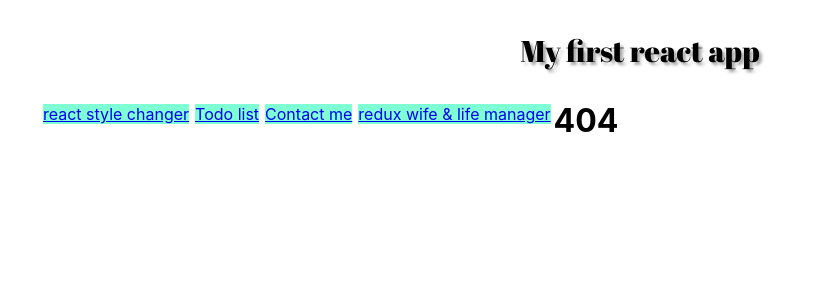
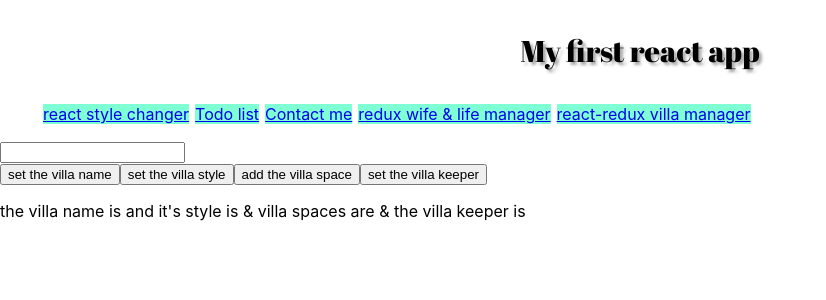
Before and after one commit to sinazaker1400/first_try, a React (Create React App) app: page /react-redux in a window 1280 px wide. Before the commit this address had no page. Shown: the top 300 px of the page, without its empty margins (0-826 px from the left). Built offline with nearby package versions, Linux system fonts and the light colour scheme; a web font is replaced by a local one.

Commit message:
adding react-redux with structure

```diff
--- a/src/App.js
+++ b/src/App.js
@@ -1,4 +1,3 @@
-
 import ReactDOM from "react-dom";
 import { BrowserRouter, Routes, Route } from "react-router-dom";
 import Layout from "./pages/Layout";
@@ -7,6 +6,9 @@ import Blogs from "./pages/Blogs";
 import Contact from "./pages/Contact";
 import Wives from "./pages/Redux";
 import NoPage from "./pages/NoPage";
+import { Provider } from "react-redux";
+import store from "./pages/react-redux/store";
+import ReactReduxApp from "./pages/react-redux/containers/app";
 
 export default function App() {
   return (
@@ -35,6 +37,7 @@ export default function App() {
           <Route path="blogs" element={<Blogs />} />
           <Route path="contact" element={<Contact />} />
           <Route path="Redux" element={<Wives />} />
+          <Route path="react-redux" element={<Provider store={store}><ReactReduxApp /></Provider>} />
           <Route path="*" element={<NoPage />} />
         </Route>
       </Routes>
--- a/src/pages/Layout.js
+++ b/src/pages/Layout.js
@@ -20,6 +20,9 @@ const Layout = () => {
           <li>
             <Link to="/redux">redux wife & life manager</Link>
           </li>
+          <li>
+            <Link to="/react-redux">react-redux villa manager</Link>
+          </li>
         </ul>
       </nav>
 
--- /dev/null
+++ b/src/pages/react-redux/actions/villaActions.js
@@ -0,0 +1,34 @@
+export function setName(name) {
+    return {
+        type: "SET_NAME",
+        payload: name
+    };
+};
+
+export function setStyle(style) {
+    return {
+        type: "SET_STYLE",
+        payload: style
+    };
+};
+
+export function setInput(value) {
+    return {
+        type: "SET_INPUT",
+        payload: value
+    };
+};
+
+export function setSpace(space) {
+    return {
+        type: "SET_SPACE",
+        payload: space
+    };
+};
+
+export function setKeeper(keeper) {
+    return {
+        type: "SET_KEEPER",
+        payload: keeper
+    };
+};
--- /dev/null
+++ b/src/pages/react-redux/components/Button.js
@@ -0,0 +1,20 @@
+const Button = (props) => {
+    return (
+    <button
+          type={props.type}
+          onClick={props.eventHandler}
+          className={props.className}
+          style={{
+              color:`${props.color}`,
+               backgroundColor:`${props.backgroundColor}`,
+                width:`${props.width}`,
+            height:`${props.height}`,
+            padding:`${props.padding}`,
+            margin:`${props.margin}`,
+            fontSize:`${props.fontSize}px`
+        }}
+        >{props.text}</button>
+    )
+};
+
+export default Button;
--- /dev/null
+++ b/src/pages/react-redux/components/Input.js
@@ -0,0 +1,26 @@
+const Input = (props) => {
+    return (
+        <form>
+            <label for={props.name}>{props.labelText}</label><br /><br />
+          <input
+          value={props.text}
+          name={props.name}
+          id={props.id}
+          type={props.type}
+          onChange={props.eventHandler}
+          className={props.className}
+          style={{
+              color:`${props.color}`,
+               backgroundColor:`${props.backgroundColor}`,
+                width:`${props.width}`,
+            height:`${props.height}`,
+            padding:`${props.padding}`,
+            margin:`${props.margin}`,
+            fontSize:`${props.fontSize}px`
+        }}
+        >{props.text}</input>
+        </form>
+    )
+};
+
+export default Input;
--- /dev/null
+++ b/src/pages/react-redux/containers/app.js
@@ -0,0 +1,75 @@
+import React from "react";
+import {connect} from "react-redux";
+import Input from "../components/Input";
+import {setInput, setName, setStyle, setSpace, setKeeper} from "../actions/villaActions";
+import Button from "../components/Button";
+
+
+
+class ReactReduxApp extends React.Component {
+    render() {
+        return (
+            <div>
+
+                <Input
+                id="input-1"
+                eventHandler={() => this.props.setInput(document.getElementById("input-1").value)}
+                />
+
+               <Button eventHandler={() => {
+                   this.props.setName(this.props.villa.inputValue);
+                   document.getElementById("input-1").value = "";
+            }}
+            text="set the villa name"/>
+
+            <Button eventHandler={() => {
+                   this.props.setStyle(this.props.villa.inputValue);
+                   document.getElementById("input-1").value = "";
+            }}
+            text="set the villa style"/>
+
+<Button eventHandler={() => {
+                   this.props.setSpace(this.props.villa.inputValue);
+                   document.getElementById("input-1").value = "";
+            }}
+            text="add the villa space"/>
+
+<Button eventHandler={() => {
+                   this.props.setKeeper(this.props.villa.inputValue);
+                   document.getElementById("input-1").value = "";
+            }}
+            text="set the villa keeper"/>
+
+<p>the villa name is {this.props.villa.villaName} and it's style is {this.props.villa.villaStyle} & villa spaces are  {this.props.villa.villaSpaces.map(space => space + ", ")}& the villa keeper is {this.props.villa.villaKeeper}</p>
+            </div>
+        );
+    }
+}
+
+const mapStateToProps = (state) => {
+  return {
+      villa: state
+  };
+};
+
+const mapDispatchToProps = (dispatch) => {
+    return {
+        setInput: (value) => {
+            dispatch(setInput(value));
+        },
+        setName: (name) => {
+            dispatch(setName(name));
+        },
+        setStyle: (style) => {
+            dispatch(setStyle(style));
+        },
+        setSpace: (space) => {
+            dispatch(setSpace(space));
+        },
+        setKeeper: (keeper) => {
+            dispatch(setKeeper(keeper));
+        },
+    };
+};
+
+export default connect(mapStateToProps,mapDispatchToProps)(ReactReduxApp);
--- /dev/null
+++ b/src/pages/react-redux/reducers/villaReducer.js
@@ -0,0 +1,48 @@
+const villaReducer = (state={
+    villaName:"",
+    villaStyle:"",
+    inputValue:"",
+    villaSpaces:[],
+    villaKeeper:""
+},action) => {
+    switch (action.type) {
+    case "SET_NAME":
+        state = {
+            ...state,
+            villaName: action.payload
+        };
+        break;
+
+        case "SET_STYLE":
+        state = {
+            ...state,
+            villaStyle: action.payload
+        };
+        break;
+
+        case "SET_INPUT":
+        state = {
+            ...state,
+            inputValue: action.payload
+        };
+        break;
+
+        case "SET_SPACE":
+        state = {
+            ...state,
+            villaSpaces: [...state.villaSpaces, action.payload]
+        };
+        break;
+
+        case "SET_KEEPER":
+        state = {
+            ...state,
+            villaKeeper: action.payload
+        };
+        break;
+
+    };
+    return state;
+    };
+
+export default villaReducer;
--- /dev/null
+++ b/src/pages/react-redux/store.js
@@ -0,0 +1,4 @@
+import {createStore} from "redux";
+import villaReducer from "./reducers/villaReducer";
+
+export default createStore(villaReducer);
```
